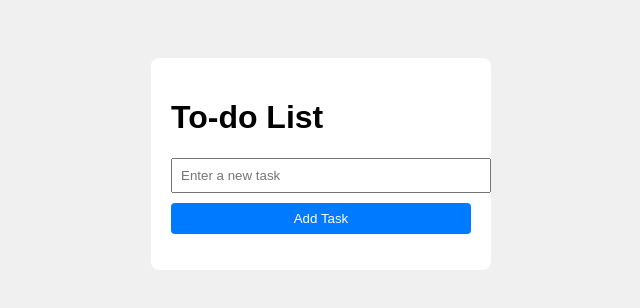
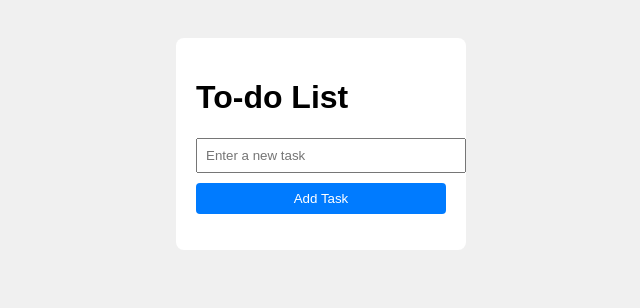
Before and after one commit to sofiesson/To-do-app-main, a plain HTML site: page index.html in a window 1280 px wide. Shown: the whole page, without its empty margins (319-959 px from the left). Drawn offline with Linux system fonts and the light colour scheme.

Commit message:
design changes

```diff
--- a/style.css
+++ b/style.css
@@ -3,14 +3,15 @@ body {
     background: #f0f0f0;
     display: flex;
     justify-content: center;
-    padding-top: 50px;
+    padding-top: 30px;
   }
 
   .container {
     background: white;
     padding: 20px;
     border-radius: 8px;
-    width: 300px;
+    justify-content: center;
+    width: 250px;
   }
 
   input {
```
